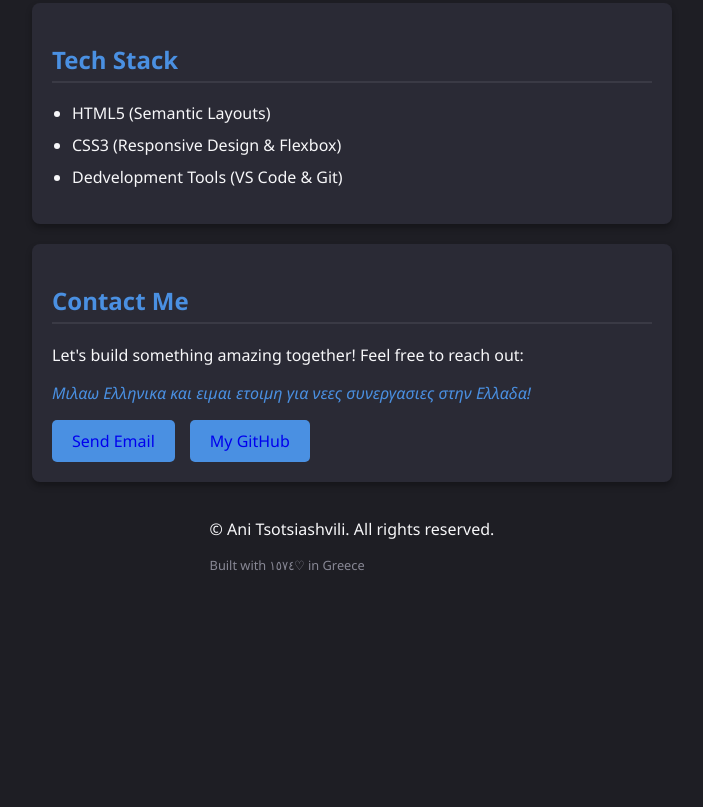
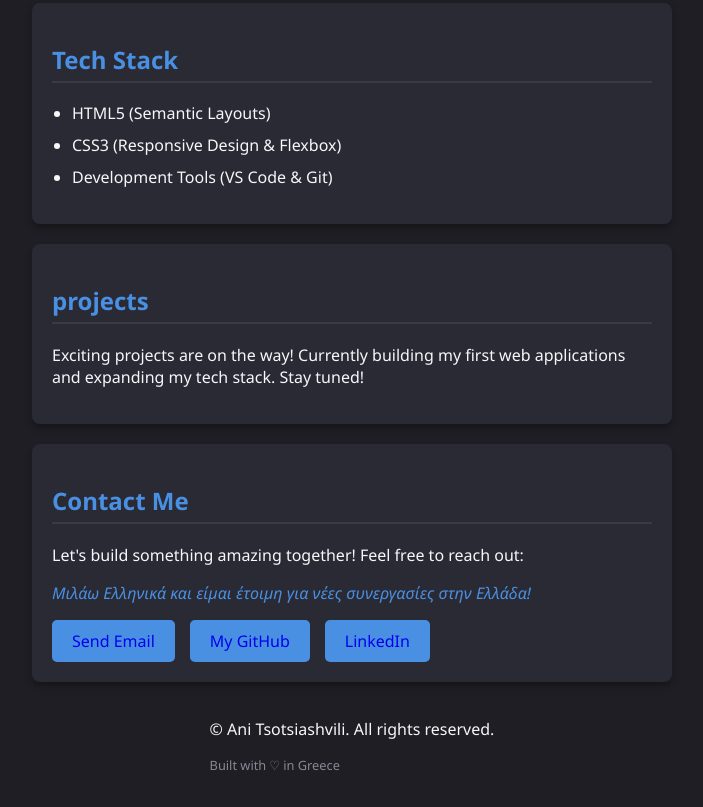
Before and after one commit to ani-tsotsiashvili/portfolio, a plain HTML site: page index.html in a window 1280 px wide. Shown: the part 596-1403 px from the top of the page, without its empty margins (288-991 px from the left). Before the commit the page ends 1203 px from the top, so only its background shows below. Drawn offline with Linux system fonts and the light colour scheme.

Commit message:
Add files via upload

```diff
--- a/index.html
+++ b/index.html
@@ -23,23 +23,29 @@
         <ul>
             <li>HTML5 (Semantic Layouts)</li>
             <li>CSS3 (Responsive Design & Flexbox)</li>
-            <li>Dedvelopment Tools (VS Code & Git)</li>
+            <li>Development Tools (VS Code & Git)</li>
         </ul>
+    </section>
+
+    <section id="projects">
+        <h2>projects</h2>
+        <p>Exciting projects are on the way! Currently building my first web applications and expanding my tech stack. Stay tuned!</p>
     </section>
 
     <section id="contact">
         <h2>Contact Me</h2>
         <p>Let's build something amazing together! Feel free to reach out:</p>
         <p style="color: #4a90e2; font-style: italic; margin-top: 10px;">
-            Μιλαω Ελληνικα και ειμαι ετοιμη για  νεες συνεργασιες στην Ελλαδα!</p>
+            Μιλάω Ελληνικά και είμαι έτοιμη για νέες συνεργασίες στην Ελλάδα!</p>
         <div class="contact-links">
-            <a href="tsotsiashvilianna@gmail.com" class="btn">Send Email</a>
+            <a href="mailto:tsotsiashvilianna@gmail.com" class="btn">Send Email</a>
             <a href="https://github.com" target="_blank" class="btn">My GitHub</a>
+            <a href="https://www.linkedin.com/in/anna-tsotsiashvili-47060b448/" target="_blank" class="btn">LinkedIn</a>
         </div>
     </section>
     <footer>
         <p>&copy; Ani Tsotsiashvili. All rights reserved.</p>
-        <p style="font-size: 0.8rem; color: #888895; margin-top: 5px;">Built with ١٥٧٤♡ in Greece</p>
+        <p style="font-size: 0.8rem; color: #888895; margin-top: 5px;">Built with ♡ in Greece</p>
     </footer>
 </body>
 </html>
```
